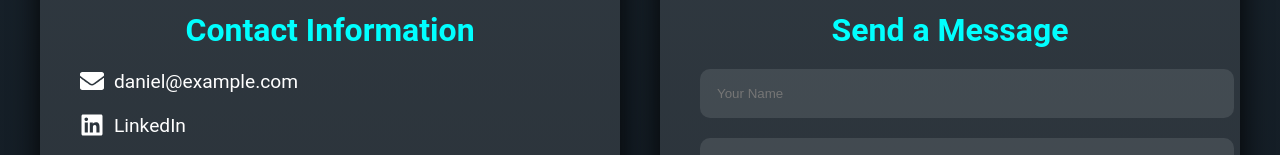
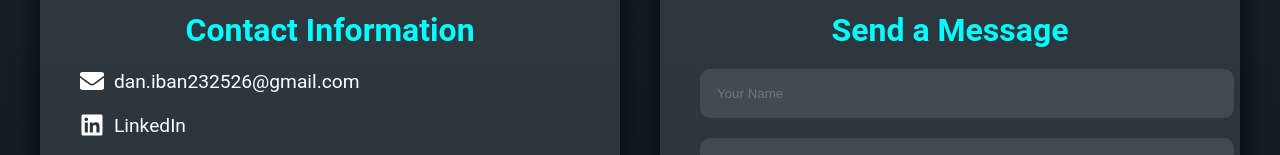
Before and after one commit to Daniel2325/Portfolio, a React (Create React App) app: page / in a window 1280 px wide. Shown: the part 5042-5197 px from the top of the page. Built offline with nearby package versions, Linux system fonts and the light colour scheme.

Commit message:
Se llena la informacion de contacto

```diff
--- a/src/sections/Contact.js
+++ b/src/sections/Contact.js
@@ -12,15 +12,15 @@
                     <h3 className="contact-title">Contact Information</h3>
                     <div className="contact-item">
                         <FaEnvelope className="contact-icon"/>
-                        <a href="mailto:daniel@example.com">daniel@example.com</a>
+                        <a href="mailto:dan.iban232526@gmail.com">dan.iban232526@gmail.com</a>
                     </div>
                     <div className="contact-item">
                         <FaLinkedin className="contact-icon"/>
-                        <a href="https://www.linkedin.com/in/daniel" target="_blank" rel="noopener noreferrer">LinkedIn</a>
+                        <a href="https://www.linkedin.com/in/daniel-dom%C3%ADnguez-04a866210/" target="_blank" rel="noopener noreferrer">LinkedIn</a>
                     </div>
                     <div className="contact-item">
                         <FaGithub className="contact-icon"/>
-                        <a href="https://github.com/daniel" target="_blank" rel="noopener noreferrer">GitHub</a>
+                        <a href="https://github.com/Daniel2325" target="_blank" rel="noopener noreferrer">GitHub</a>
                     </div>
                 </div>
 
```
